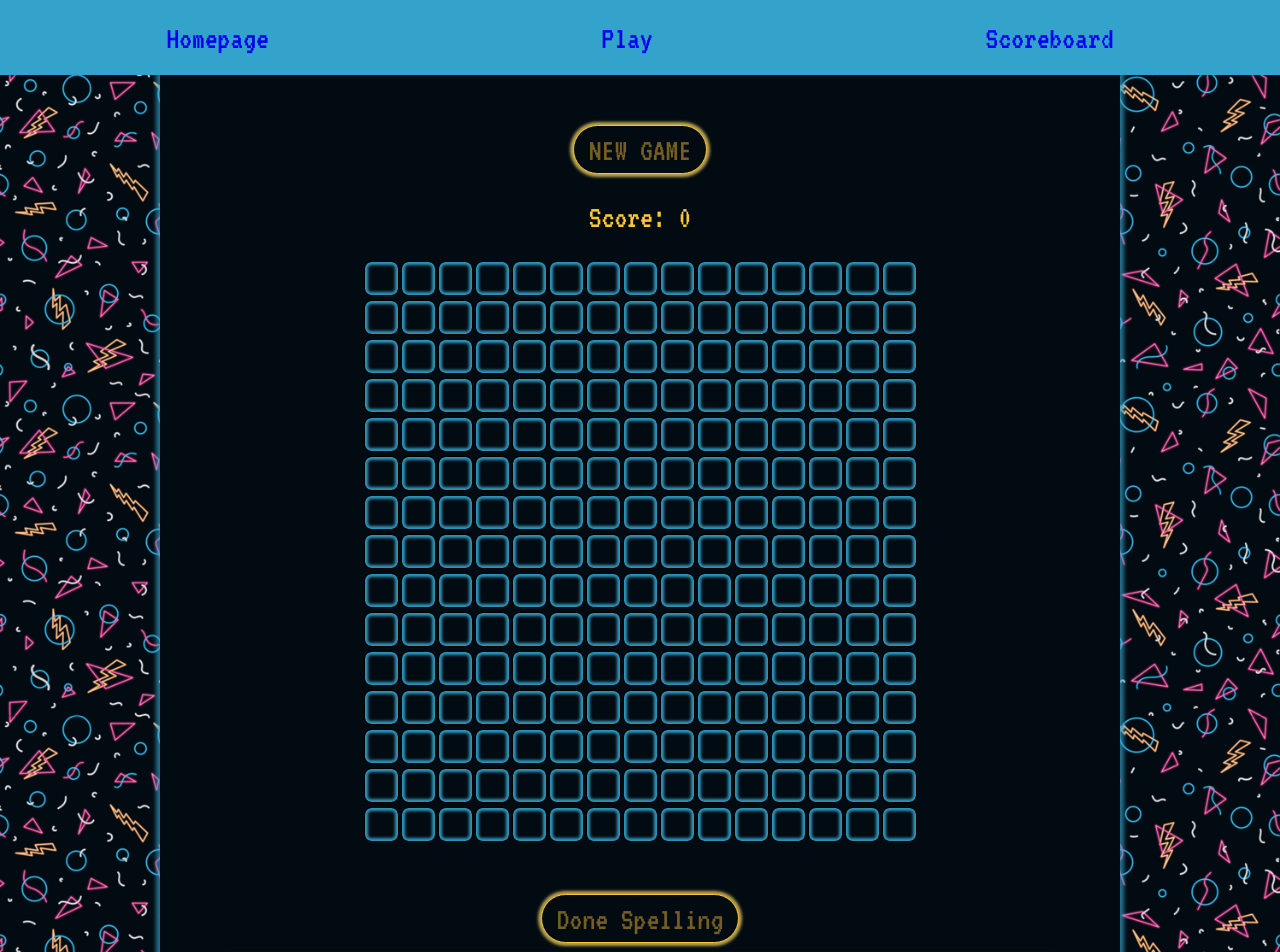
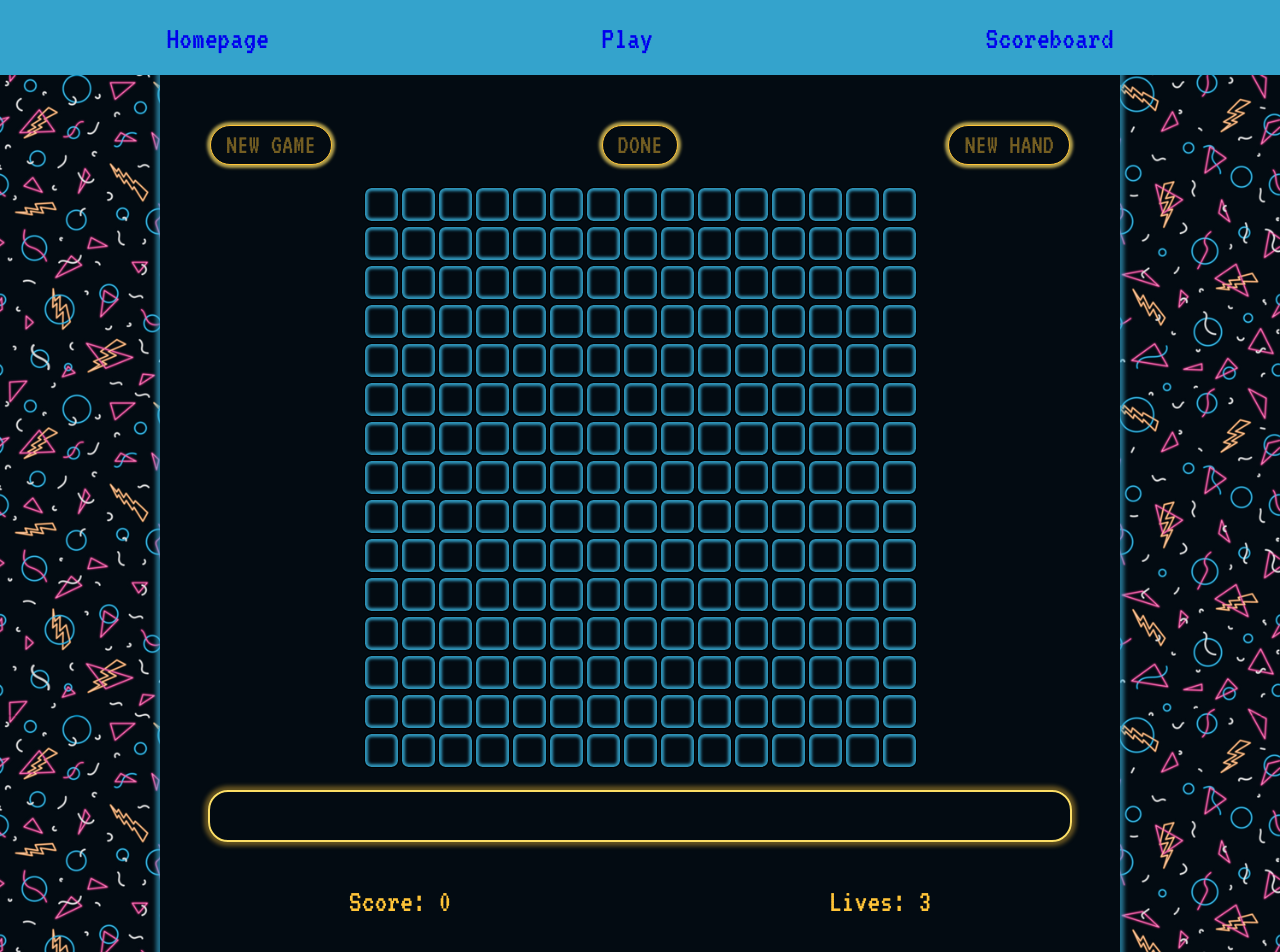
Before and after one commit to claygilk/Hackathon, a Vue app in the folder vue/hackathon-game/: page /Play in a window 1280 px wide. Shown: the top 952 px of the page. Built offline with nearby package versions, Linux system fonts and the light colour scheme.

Commit message:
rearranged buttons

```diff
--- a/vue/hackathon-game/public/index.html
+++ b/vue/hackathon-game/public/index.html
@@ -5,7 +5,8 @@
     <meta http-equiv="X-UA-Compatible" content="IE=edge">
     <meta name="viewport" content="width=device-width,initial-scale=1.0">
     <link rel="icon" href="<%= BASE_URL %>favicon.ico">
-    <title><%= htmlWebpackPlugin.options.title %></title>
+    <!-- <title><%= htmlWebpackPlugin.options.title %></title> -->
+    <title>Scrobble</title>
   </head>
   <body>
     <noscript>
--- a/vue/hackathon-game/src/components/GameGrid.vue
+++ b/vue/hackathon-game/src/components/GameGrid.vue
@@ -17,12 +17,6 @@
             </tr>
 
         </table>
-        <button
-        class="btn-outline"
-        @click="readGrid()"
-        :disabled="!this.$store.state.isGameStarted||this.$store.state.currentWord.length<2">
-        Done Spelling
-        </button>
     </div>
 </template>
 
@@ -301,12 +295,18 @@ export default {
     created(){
         this.emitter.on('undoWord', () => {
             this.undoWord()
-        }),
+        })
+
         this.emitter.on('startGame', () => {
             this.placeStarterTiles()
         })
+
         this.emitter.on('doneSpelling', () => {
             this.scoreGrid()
+        })
+
+        this.emitter.on('pressDone', () => {
+            this.readGrid()
         })
     }
 }
@@ -372,6 +372,8 @@ td {
     border-spacing: 2.5px;
     display: grid;
     justify-content: center;
+    margin-top: 20px;
+    margin-bottom: 20px;
 
 }
 
--- a/vue/hackathon-game/src/components/Hand.vue
+++ b/vue/hackathon-game/src/components/Hand.vue
@@ -12,19 +12,6 @@
         <div>{{ tile }}</div>
         </li>
     </ul>
-    <div class="button-lives">
-        <div>
-            <button
-            class="btn-outline"
-            @click="newHand"
-            :disabled="!this.$store.state.isGameStarted||this.$store.state.lifeLines===0">
-            Get New Hand
-            </button>
-        </div>
-        <div>
-            <p>Lives: {{this.$store.state.lifeLines}}</p>
-        </div>
-    </div>
   </div>
 </template>
 
@@ -61,7 +48,11 @@ export default {
         canDrawMore(){
             return false
         }
-
+    },
+    created(){
+        this.emitter.on('pressNewHand', () => {
+            this.newHand()
+        })
     }
 }
 </script>
--- a/vue/hackathon-game/src/components/Scores.vue
+++ b/vue/hackathon-game/src/components/Scores.vue
@@ -2,7 +2,7 @@
   <div id="scores">
 
     <div class="heading">
-      <h2>TOP 10 HIGHSCORES</h2>
+      <h2>Top 10 Highscores</h2>
     </div>
     <ul class="score-list">
       <li v-for="score in highScores" :key="score._id">
@@ -12,7 +12,18 @@
     </ul>
 
     <div class="heading">
-      <h2>YOUR TOP SCORES</h2>
+      <h2>Top Scores For
+        <form @submit.prevent="getScores">
+          <input
+          id="initials"
+          type="text"
+          maxlength="3"
+          autocomplete="off"
+          v-model="initials"
+          onkeypress="return /[a-z]/i.test(event.key)"
+          >
+        </form>
+      </h2>
     </div>
     <ul class="score-list">
       <li v-for="score in userScores" :key="score._id">
@@ -30,10 +41,15 @@ export default {
   data() {
     return {
       highScores: null,
-      userScores: null
+      userScores: null,
+      initials: 'AAA',
     }
   },
   created() {
+    this.getScores()
+  },
+  methods:{
+    getScores(){
       scoreService.getScores()
         .then(response => {
           this.highScores = response.data
@@ -42,7 +58,7 @@ export default {
           console.log(err)
         })
 
-    scoreService.getUserScores(this.$store.state.currentUserInitials)
+      scoreService.getUserScores(this.initials.toUpperCase())
         .then(response => {
           this.userScores = response.data
         })
@@ -51,9 +67,11 @@ export default {
         })
     }
   }
+}
 </script>
 
 <style lang="scss">
+
 #scores {
   font-family: 'VT323', monospace;
   width: 25vw;
@@ -64,6 +82,7 @@ export default {
   flex-direction: column;
   align-items: center;
   font-size: 1.5em;
+  text-align: center;
 }
 
 li{
@@ -80,4 +99,19 @@ li{
 ul.score-list {
   padding: 0;
 }
+
+input{
+  color:#ffc438;
+  background-color: #030B12;
+  border: none;
+  font-size: 1em;
+  width: 4em;
+  text-align: center;
+  text-transform:uppercase;
+  border-style: none;
+}
+
+input:focus{
+  outline: none;
+}
 </style>
--- a/vue/hackathon-game/src/views/Play.vue
+++ b/vue/hackathon-game/src/views/Play.vue
@@ -1,14 +1,36 @@
 <template>
   <div>
     <div class="play-display">
-      <button class="btn-outline" v-if="!this.$store.state.isGameStarted" @click="startGame">NEW GAME</button>
-      <button class="btn-outline" v-if="this.$store.state.isGameStarted" @click="endGame">GIVE UP</button>
+      <div class="buttons">
+        <button class="btn-outline" v-if="!this.$store.state.isGameStarted" @click="startGame">NEW GAME</button>
+        <button class="btn-outline" v-if="this.$store.state.isGameStarted" @click="endGame">GIVE UP</button>
 
-      <h2>Score: {{ this.$store.state.currentScore }}</h2>
+        <!-- @click="readGrid()"  -->
+        <button
+        class="btn-outline"
+        @click="pressDone"
+        :disabled="!this.$store.state.isGameStarted||this.$store.state.currentWord.length<2">
+        DONE
+        </button>
+
+        <!-- @click="newHand"  -->
+        <button
+        class="btn-outline"
+        @click="pressNewHand"
+        :disabled="!this.$store.state.isGameStarted||this.$store.state.lifeLines===0">
+        NEW HAND
+        </button>
+
+      </div>
 
       <GameGrid @place="placeTile(letter)" @doneSpelling="submitWord"/>
 
       <Hand/>
+
+      <div class="score-lives">
+        <h2>Score: {{ this.$store.state.currentScore }}</h2>
+        <h2>Lives: {{this.$store.state.lifeLines}}</h2>
+      </div>
 
       <GameOver @close="closeGameOver" v-if="gameOver"/>
     </div>
@@ -68,6 +90,14 @@ export default {
           this.gameOver = false
 
         })
+    },
+    pressDone(){
+      console.log('handlePressDone()')
+      this.emitter.emit('pressDone')
+    },
+    pressNewHand(){
+      console.log('pressNewHand()')
+      this.emitter.emit('pressNewHand')
     }
   },
   created() {
@@ -79,14 +109,6 @@ export default {
 
 <style lang="scss">
 
-h2{
-  font-family: 'VT323', monospace;
-  font-weight: normal;
-  color: #ffc438;
-  font-size: 2em;
-
-}
-
 .play-display{
   background-color: #030B12;
   box-shadow:  0px 0px 4px 4px #34a3cca9;
@@ -95,19 +117,26 @@ h2{
   text-align: center;
 }
 
+div.buttons{
+  display: flex;
+  flex-flow: row wrap;
+  justify-content: space-between;
+  margin-left: 50px;
+  margin-right: 50px;
+}
+
 button.btn-outline{
   display: inline-block;
   border: none;
   border: 1.5px solid #ffc438;
   color: #ffc33873;
   background-color: #030B12;
-  font-size: 2em;
+  font-size: 1.75em;
   border-radius: 50px;
   box-shadow: 0px 0px 3px 3px #fcde65b7;
-  text-shadow: inset 1px 1px 10px #fcde65ea;
   margin-top: 50px;
   cursor: pointer;
-  padding: 7.5px 15px;
+  padding: 5px 15px;
 
   &:active{
   box-shadow: 0px 0px 4px 4px #fcde6593;
@@ -118,36 +147,30 @@ button.btn-outline{
     box-shadow: 0px 0px 5px 5px #fbe37fb7;
     text-shadow:  1px 1px 10px #fcde65ea;
   }
-}
-
-button.push-btn {
-  display: inline-block;
-  padding: 15px 25px;
-  font-size: 24px;
-  cursor: pointer;
-  text-align: center;
-  text-decoration: none;
-  outline: none;
-  color: #fff;
-  background-color: #d158ad;
-  border: none;
-  border-radius: 15px;
-  box-shadow:  0px 5px #a34587;
-  font-family: 'VT323', monospace;
-  margin-top: 50px;
 
   &:disabled{
-    box-shadow: 0 2px rgba(243, 117, 195, 0.575);
-    transform: translateY(4px);
     cursor: not-allowed;
+    &:hover{
+      box-shadow: 0px 0px 3px 3px #fcde65b7;
+      color: #ffc33873;
+      text-shadow: none;
+
+
+    }
   }
 }
 
-/* button:hover {background-color: #e642b4} */
 
-button.push-btn:active {
-  /* background-color: #3e8e41; */
-  box-shadow: 0 2px rgba(243, 117, 195, 0.575);
-  transform: translateY(4px);
+h2{
+  font-family: 'VT323', monospace;
+  font-weight: normal;
+  color: #ffc438;
+  font-size: 2em;
+}
+
+div.score-lives{
+  display: flex;
+  flex-flow: row wrap;
+  justify-content: space-around;
 }
 </style>
--- a/vue/hackathon-game/src/views/Scoreboard.vue
+++ b/vue/hackathon-game/src/views/Scoreboard.vue
@@ -1,7 +1,7 @@
 <template>
   <div id="view">
     <div class="scoreboard">
-      <h1>LEADERBOARDS</h1>
+      <h1>Leaderboards</h1>
       <Scores/>
     </div>
   </div>
```
Lines whose indentation alone changed are shown as unchanged.
